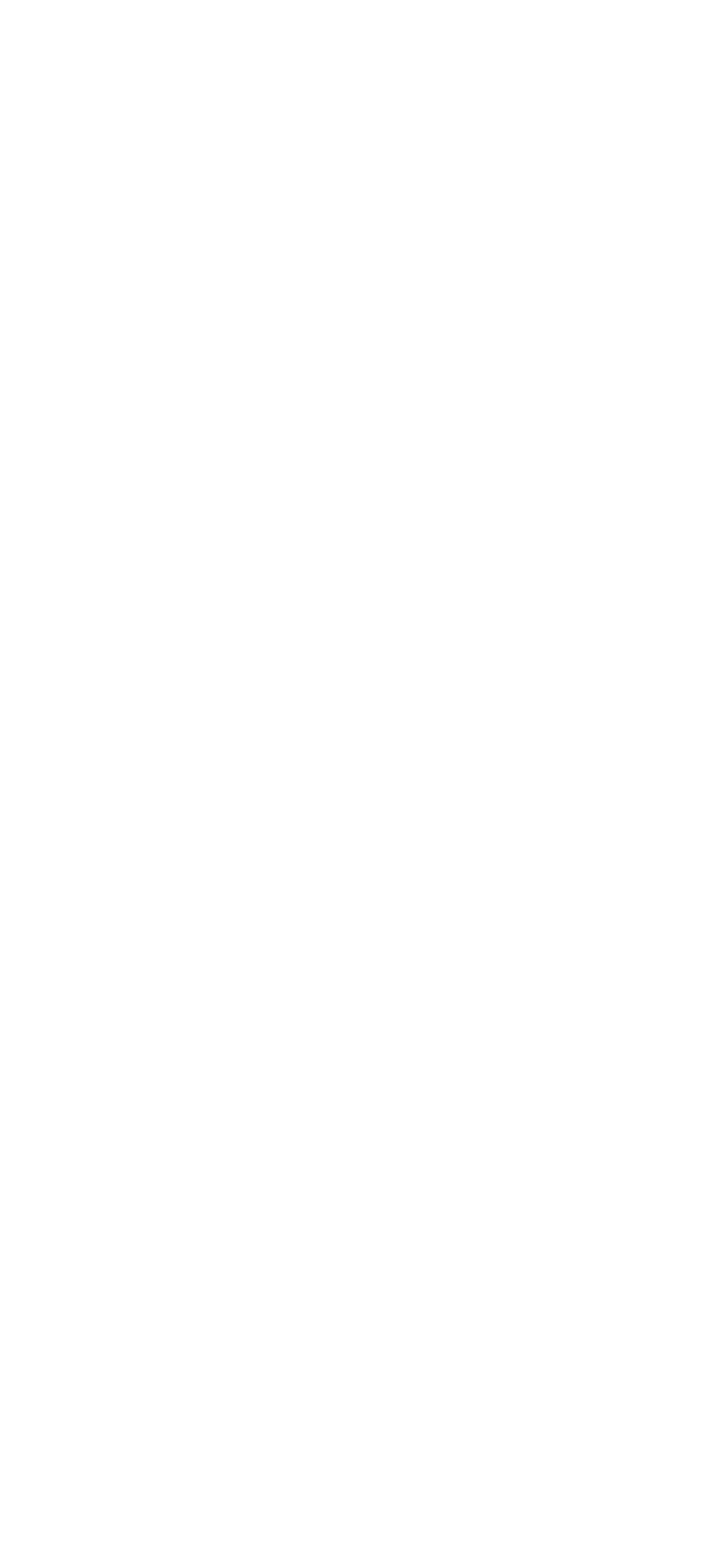
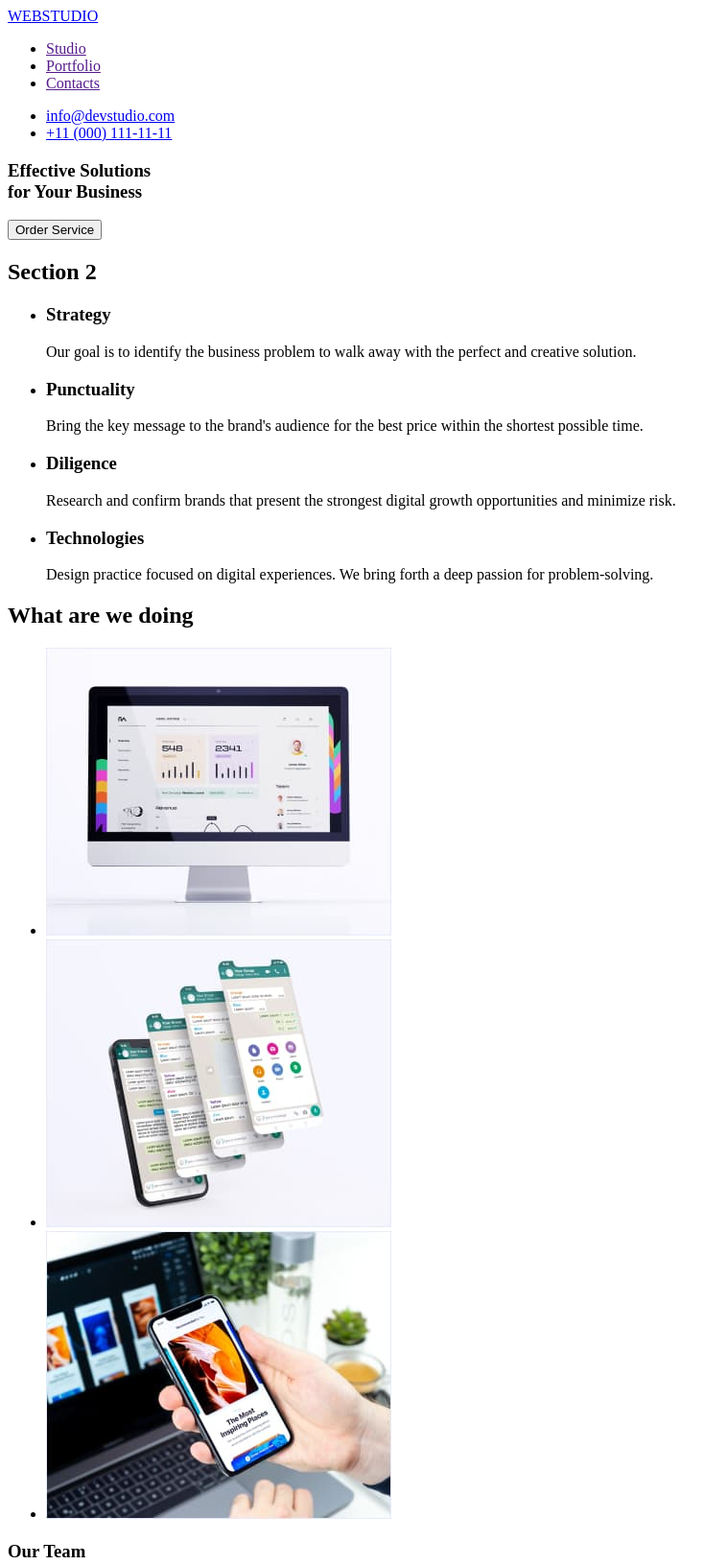
Before and after one commit to AllaKaplia/goit-markup-hw-01, a plain HTML site: page index.html in a window 1280 px wide. Shown: the top 1631 px of the page at 96% size, without its empty margins (0-759 px from the left). Before the commit the page ends 800 px from the top, so only its background shows below. Drawn offline with Linux system fonts and the light colour scheme.

Commit message:
Update index.html

```diff
--- a/index.html
+++ b/index.html
@@ -4,11 +4,90 @@
     <meta charset="UTF-8">
     <meta http-equiv="X-UA-Compatible" content="IE=edge">
     <meta name="viewport" content="width=device-width, initial-scale=1.0">
-    <title>Document</title>
+    <title>WebStudio</title>
 </head>
 <body>
     <header>
+        <nav>
+        <a href="/">WEBSTUDIO</a>
+            <ul>
+              <li><a href="">Studio</a></li>
+              <li><a href="">Portfolio</a></li>
+              <li><a href="">Contacts</a></li>
+            </ul>
+            <ul>
+                <li><a href="mailto:info@devstudio.com">info@devstudio.com</a></li>
+                <li><a href="tel:+11(000)1111111">+11 (000) 111-11-11</a></li>
+            </ul>
+            <main>
+                <section>
+                    <h1>Effective Solutions<br />for Your Business</h1>
+                    <button>Order Service</button>
+                </section>
+                <h2>Section 2</h2>
+                <section>
+                    <ul>
+                        <li>
+                            <h3>Strategy</h3>
+                            <p>Our goal is to identify the business
+                                problem to walk away with the perfect and creative solution. </p>
+                        </li>
+                        <li>
+                            <h3>Punctuality</h3>
+                            <p>Bring the key message to the brand's audience for the best price within the shortest possible time.</p>
+                        </li>
+                        <li>
+                            <h3>Diligence</h3>
+                            <p>Research and confirm brands that present the strongest digital growth opportunities and minimize risk.</p>
+                        </li>
+                        <li>
+                            <h3>Technologies</h3>
+                            <p>Design practice focused on digital experiences. We bring forth a deep passion for problem-solving.</p>
+                        </li>
+                    </ul>
+                </section>
+                <section>
+                    <h2>What are we doing</h2>
+                    <ul>
+                        <li><img src="./images/photo-1.jpg" alt="Photo 1" width="360" height="300"></li>
+                        <li><img src="./images/photo-2.jpg" alt="Photo 2" width="360" height="300"></li>
+                        <li><img src="./images/photo-3.jpg" alt="Photo 3" width="360" height="300"></li>
+                    </ul>
+                </section>
+                <section>
+                    <h3>Our Team</h3>
+                    <ul>
+                        <li>
+                            <img src="./images/portrait-1.jpg" alt="Portrait Mark Guerrero" width="265" height="260">
+                            <h4>Mark Guerrero</h4>
+                            <p>Product Designer</p>
+                        </li>
+                        <li>
+                            <img src="./images/portrait-2.jpg" alt="Portrait Tom Ford" width="265" height="260">
+                            <h4>Tom Ford</h4>
+                            <p>Frontend Developer</p>
+                        </li>
+                        <li>
+                            <img src="./images/portrait-3.jpg" alt="Portrait Camila Garcia" width="265" height="260">
+                            <h4>Camila Garcia</h4>
+                            <p>Marketing</p>
+                        </li>
+                        <li>
+                            <img src="./images/portrait-4.jpg" alt="Portrait Daniel Wilson" width="265" height="260">
+                            <h4>Daniel Wilson</h4>
+                            <p>UI Designer</p>
+                        </li>
+                    </ul>
+                </section>
+            </main>
+            <footer>
+                <a href="/">WEBSTUDIO</a>
+                <p>Increase the flow of customers and sales for your business with digital marketing & growth solutions.</p>
+            </footer>
+    </nav>
+    </header>
+    <section>
 
-    </header>
+    </section>
 </body>
 </html>
```
